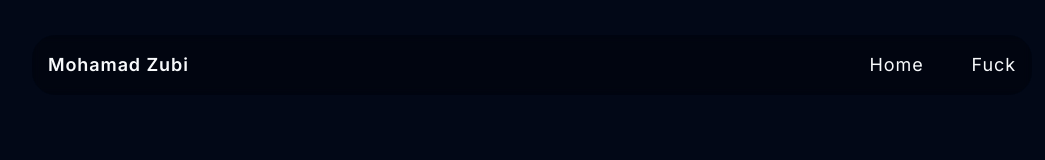
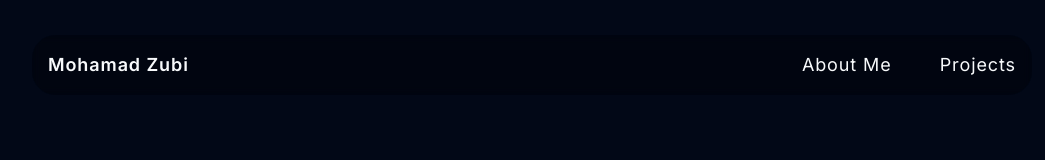
Before and after one commit to MOHAMAD-ZUBI/portfolio-v2, a Next.js app: page / in a window 1280 px wide. Shown: the top 160 px of the page, without its empty margins (108-1153 px from the left). Built offline with nearby package versions, Linux system fonts and the light colour scheme.

Commit message:
modified Header links

```diff
--- a/src/components/main/Header.jsx
+++ b/src/components/main/Header.jsx
@@ -7,8 +7,8 @@ const Header = () => {
         <div className=" flex flex-row justify-between items-center w-full tracking-wider text-lg">
           <h2 className="w-full font-semibold">Mohamad Zubi</h2>
           <div className="flex flex-row justify-end gap-12 w-full items-center ">
-            <h1>Home</h1>
-            <h1>Fuck</h1>
+            <h1>About Me</h1>
+            <h1>Projects</h1>
           </div>
         </div>
       </div>
```
